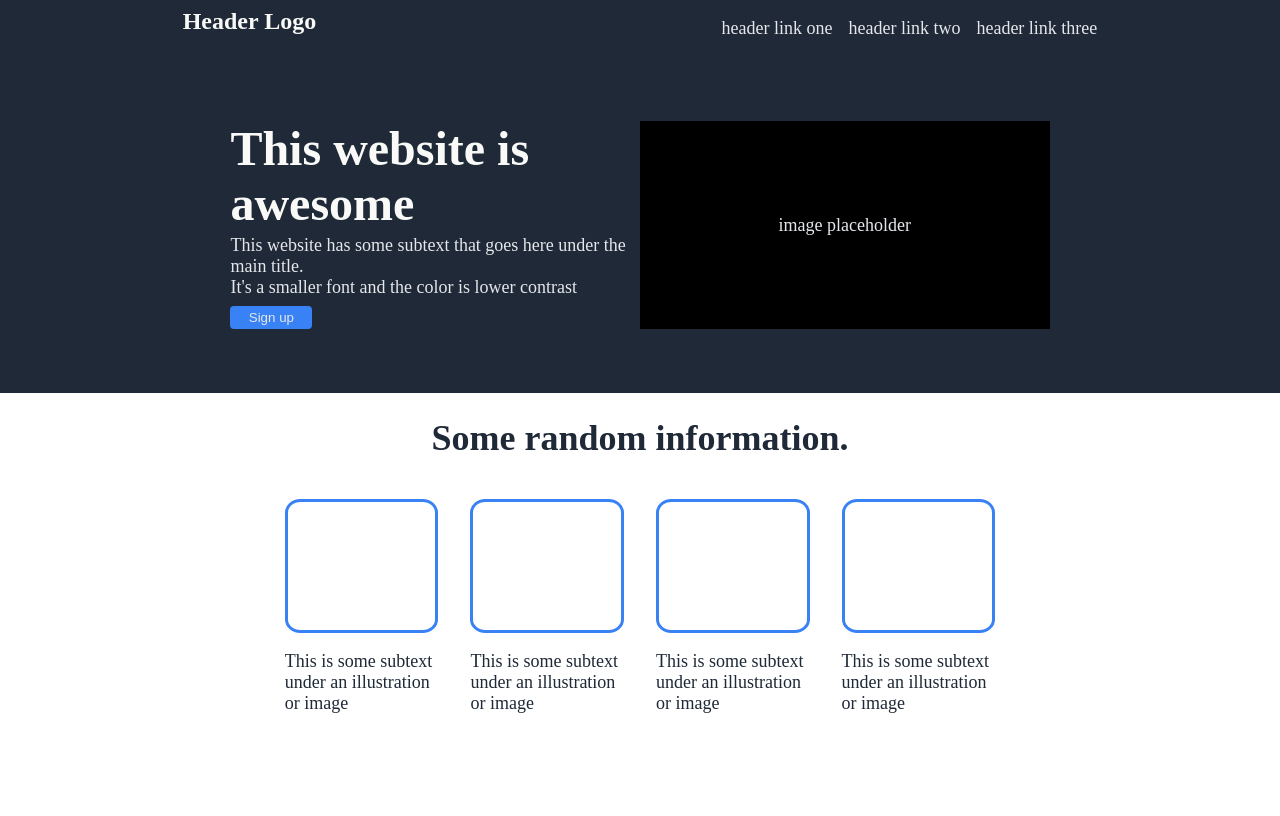
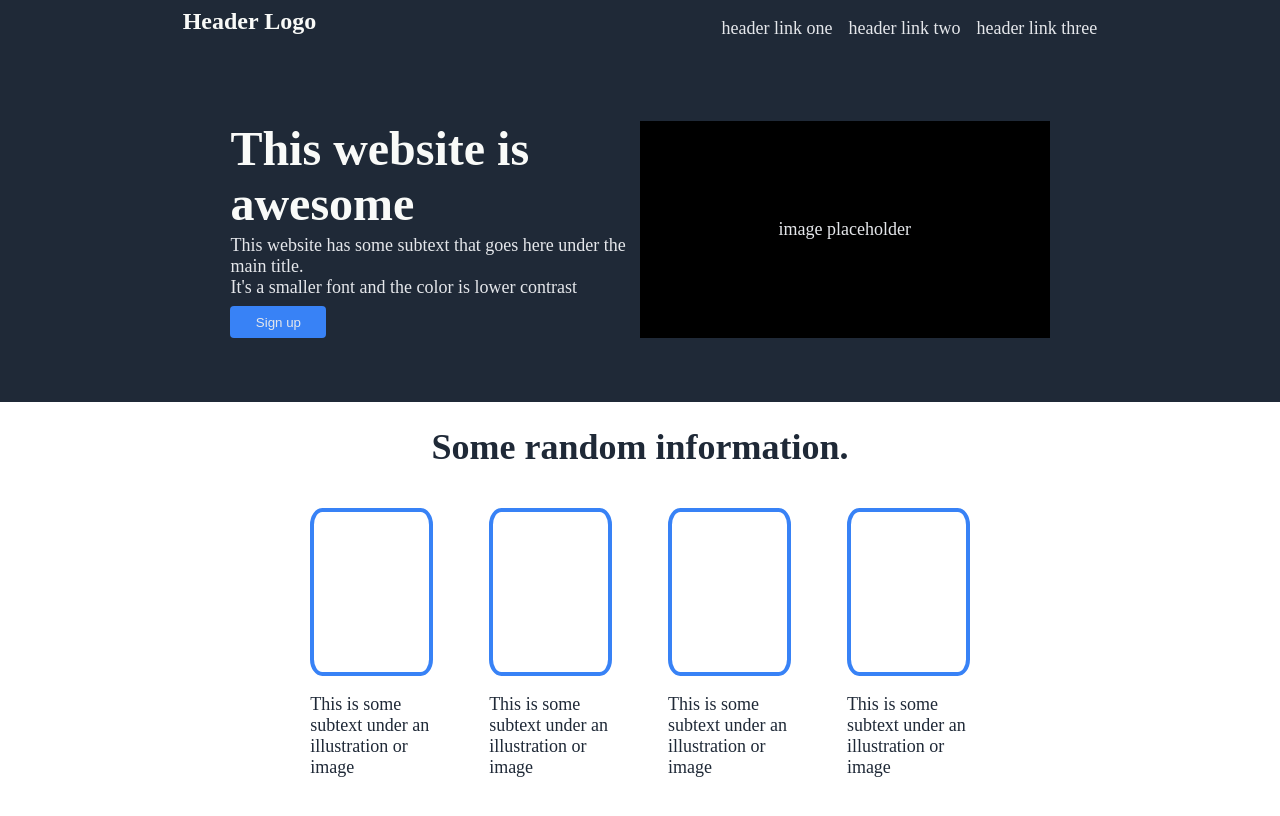
Before and after one commit to GummiBlip/odin-landing-page-v2, a plain HTML site: page index.html in a window 1280 px wide. Drawn offline with Linux system fonts and the light colour scheme.

Commit message:
Refine section 2 CSS

```diff
--- a/style.css
+++ b/style.css
@@ -38,7 +38,8 @@
 .signup {
   background-color: #3882F6;
   color: #E5E7EB;
-  min-width: 20%;
+  min-height: 32px;
+  min-width: 96px;
   border-radius: 4px;
   padding: 4px;
   border: none;
@@ -73,20 +74,22 @@
   text-align: center;
   color: #1F2937;
 
+
 }
 
 .info-container {
   display:flex;
   flex-direction: column;
-  flex-basis: 15%;
+  flex-basis: 12%;
+  margin: 0 12px;
 }
 .info-container p {
   color: #1F2937;
 }
 
 .image-box {
-  min-height: 128px;
-  border: solid #3882F6 3px;
+  min-height: 160px;
+  border: solid #3882F6 4px;
   border-radius: 10%;
 }
 
```
